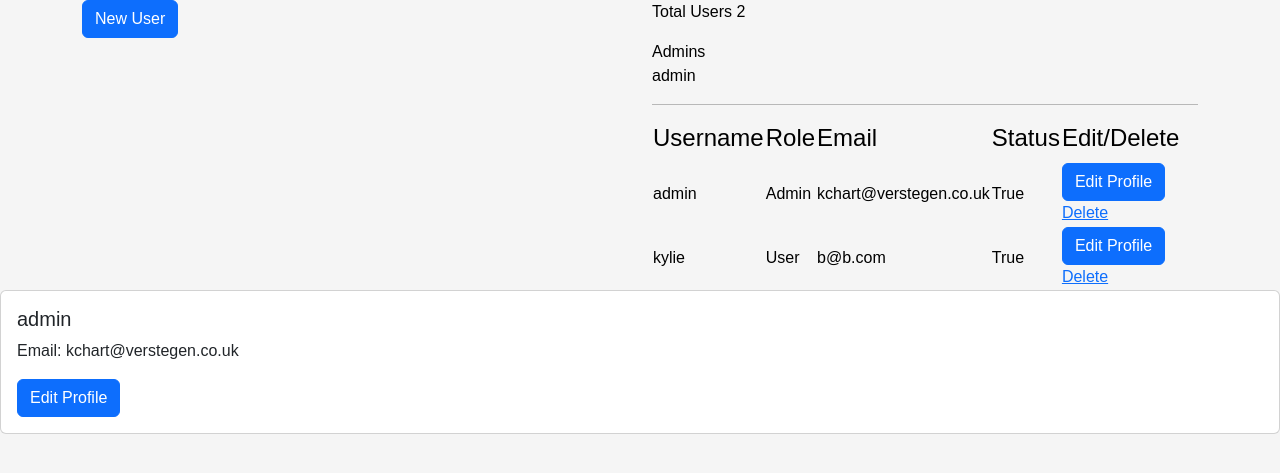
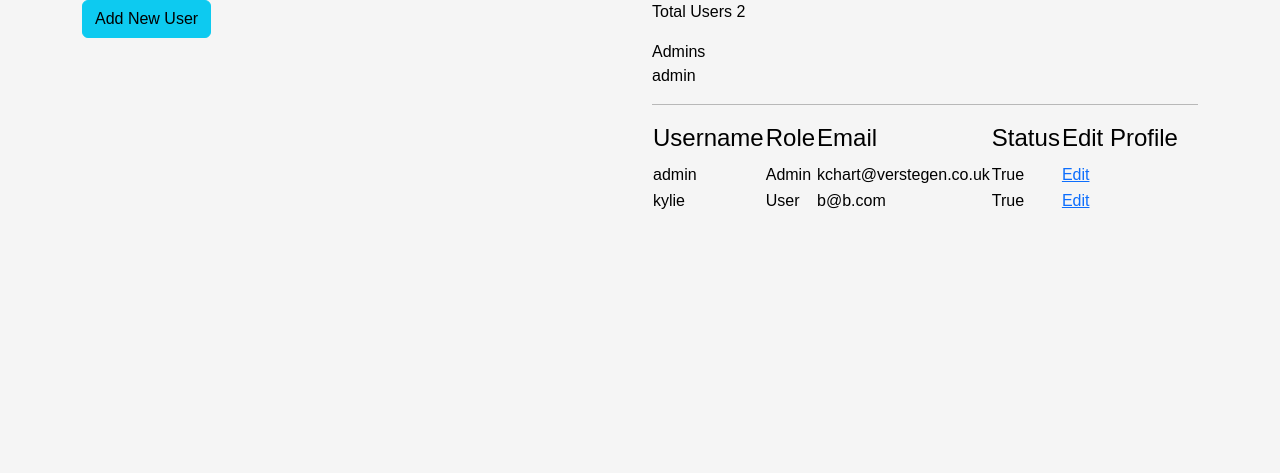
Before and after one commit to Mrekyle/v, a Django app: page /profile/user_admin/ in a window 1280 px wide. Shown: the top 473 px of the page. Run offline with Django 4.2, Linux system fonts and the light colour scheme; a user stored in the database is signed in; data comes from the database, SQL or seed files in the repository; both versions use the stored data as it was after the commit; some libraries are stand-ins or nearby versions.

Commit message:
Added Modals for user Admin Functions. Need to style, and pull more user data. But base function is there

```diff
--- a/verstegen_app/templates/base.html
+++ b/verstegen_app/templates/base.html
@@ -84,9 +84,13 @@
             </div>
         {% endif %}
 
-        {% block postloadjs %}
-        <script src="https://code.jquery.com/jquery-3.2.1.slim.min.js"></script>
-        <script src="https://maxcdn.bootstrapcdn.com/bootstrap/4.0.0/js/bootstrap.min.js"></script>
+        {% block post_js %}
+            <!-- <script src="https://code.jquery.com/jquery-3.2.1.slim.min.js"></script>
+            <script src="https://maxcdn.bootstrapcdn.com/bootstrap/4.0.0/js/bootstrap.min.js"></script> -->
+        {% endblock %}
+
+        {% block postLoadJS %}
+
         {% endblock %}
 
     </body>
--- /dev/null
+++ b/verstegen_app/templates/includes/modals/new_user_modal.html
@@ -0,0 +1,26 @@
+{% extends 'base.html' %}
+{% load static %}
+
+{% block content %}
+<div class="modal" id="createUserModal">
+  <div class="modal-dialog">
+      <div class="modal-content">
+          <div class="modal-header">
+              <h4 class="modal-title">Add new User</h4>
+              <button type="button" class="btn-close" id="cancelNew" data-bs-dismiss="model" aria-label="close"></button>
+          </div>
+          <div class="modal-body">
+            <p>Add a new user</p>
+              <form method="post" action="">
+                  {% csrf_token %}
+                  {{ new_user.as_p }}
+                  <button type="submit" class="btn btn-success mb-2">Create New User</button>
+              </form>
+              <div class="modal-footer">
+                <button type="button" id="cancelNew" class="btn btn-danger" data-bs-dismiss="model">Cancel</button>
+              </div>
+          </div>
+      </div>
+  </div>
+</div>
+{% endblock %}
--- a/verstegen_app/user_profile/forms.py
+++ b/verstegen_app/user_profile/forms.py
@@ -74,7 +74,7 @@ class CreateCustomUser(UserCreationForm):
         return user
 
 
-class UserProfileForm(forms.ModelForm):
-    class Meta:
-        model = User
-        fields = ('first_name', 'last_name', 'email')
+class UserProfileForm(UserCreationForm):
+
+    username = forms.CharField(label='Username', min_length=2, max_length=150)
+    email = forms.EmailField(label='Email')
--- a/verstegen_app/user_profile/templates/edit_user_profile_modal.html
+++ /dev/null
@@ -1,26 +0,0 @@
-{% extends 'base.html' %}
-
-{% block content %}
-<div class="modal fade" id="editUserProfileModal" tabindex="-1" role="dialog" aria-labelledby="editUserProfileModalLabel" aria-hidden="true">
-    <div class="modal-dialog" role="document">
-      <div class="modal-content">
-        <div class="modal-header">
-          <h5 class="modal-title" id="editUserProfileModalLabel">Edit User Profile</h5>
-          <button type="button" class="close" data-dismiss="modal" aria-label="Close">
-            <span aria-hidden="true">&times;</span>
-          </button>
-        </div>
-        <div class="modal-body">
-            <form method="post">
-                {% csrf_token %}
-                {{ edit_form.username}}
-              </form>
-        </div>
-        <div class="modal-footer">
-          <button type="button" class="btn btn-secondary" data-dismiss="modal">Close</button>
-          <button type="button" class="btn btn-primary" id="saveUserProfileBtn">Save changes</button>
-        </div>
-      </div>
-    </div>
-  </div>
-{% endblock %}
--- a/verstegen_app/user_profile/templates/user-admin.html
+++ b/verstegen_app/user_profile/templates/user-admin.html
@@ -1,4 +1,5 @@
 {% extends 'base.html' %}
+{% load static %}
 
 {% block extra_title %}
 
@@ -8,9 +9,7 @@
 <div class="container">
     <div class="row">
         <div class="col-lg-6 col-md-6 col-sm-12">
-            <button type="button" class="btn btn-primary" data-toggle="modal" data-target="#newUserProfileModal">
-                New User
-              </button>
+          <button class="btn btn-info" id="createUserButton">Add New User</button>
         </div>
         <div class="col-lg-6 col-md-6 col-sm-12">
             <p>Total Users {{ count }}</p>
@@ -37,7 +36,7 @@
                             <h4>Status</h4>
                         </td>
                         <td>
-                            <h4>Edit/Delete</h4>
+                            <h4>Edit Profile</h4>
                         </td>
                     </tr>
                 </th>
@@ -48,10 +47,7 @@
                         <td>{{ user.email }}</td>
                         <td>{{ user.is_active }}</td>
                         <td>
-                            <button type="button" class="btn btn-primary" data-toggle="modal" data-target="#editUserProfileModal">
-                                Edit Profile
-                              </button>
-                            <a href="{% url 'delete_user' user.id %}">Delete</a>
+                            <a href="{% url 'edit_user' user.id %}">Edit</a>
                         </td>
                     </tr>
                 {% endfor %}
@@ -59,86 +55,25 @@
         </div>
     </div>
 </div>
-<div class="modal fade" id="newUserProfileModal" tabindex="-1" role="dialog" aria-labelledby="editUserProfileModalLabel" aria-hidden="true">
-    <div class="modal-dialog" role="document">
-      <div class="modal-content">
-        <div class="modal-header">
-          <h5 class="modal-title" id="editUserProfileModalLabel">Add New User</h5>
-          <button type="button" class="close" data-dismiss="modal" aria-label="Close">
-            <span aria-hidden="true">&times;</span>
-          </button>
-        </div>
-        <div class="modal-body">
-          <form method="post">
-            {% csrf_token %}
-            {{ form.as_p }}
-            <button type="submit" class="btn btn-primary">Save Changes</button>
-          </form>
-        </div>
-      </div>
-    </div>
-  </div>
-  <div class="card">
-    <div class="card-body">
-      <h5 class="card-title">{{ user.username }}</h5>
-      <p class="card-text">Email: {{ user.email }}</p>
-      <button type="button" class="btn btn-primary" data-toggle="modal" data-target="#editUserProfileModal" data-user-id="{{ user.id }}">
-        Edit Profile
-      </button>
-    </div>
-  </div>
-  {% include 'edit_user_profile_modal.html' %}
-  <script>
-    // Get the modal element
-    var editUserProfileModal = document.getElementById('editUserProfileModal');
+{% include 'includes/modals/new_user_modal.html' %}
+{% endblock %}
 
-    // Get the form element
-    var editUserProfileForm = document.getElementById('editUserProfileForm');
+{% block postLoadJS %}
+<script type="text/javascript">
+  document.getElementById('createUserButton').addEventListener('click', function() {
+    document.getElementById('createUserModal').style.display = 'block';
+  });
 
-    // Get the save button element
-    var saveUserProfileBtn = document.getElementById('saveUserProfileBtn');
-
-    // Add event listener to the save button
-    saveUserProfileBtn.addEventListener('click', function() {
-      // Prevent the default form submission behavior
-      event.preventDefault();
-
-      // Get the user ID from the modal data attribute
-      var userId = editUserProfileModal.dataset.userId;
-
-      // Serialize the form data
-      var formData = new FormData(editUserProfileForm);
-
-      // Send the form data to the server using AJAX
-      var xhr = new XMLHttpRequest();
-      xhr.open('POST', '/edit_user_profile/' + userId + '/');
-      xhr.send(formData);
-
-      // Handle the response from the server
-      xhr.onload = function() {
-        if (xhr.status === 200) {
-          // Form submission successful, close the modal
-          editUserProfileModal.classList.remove('show');
-          document.body.classList.remove('modal-open');
-          editUserProfileModal.querySelector('.modal-backdrop').remove();
-
-          // Show success message
-          alert('User profile updated successfully.');
-        } else {
-          // Form submission failed, show error message
-          alert('Failed to update user profile.');
-        }
-      };
+  document.getElementById('cancelNew').addEventListener('click', function() {
+        document.getElementById('createUserModal').style.display = 'none';
     });
 
-    // Add event listener to the modal to close it when the cancel button is clicked
-    editUserProfileModal.addEventListener('click', function(event) {
-      if (event.target.matches('.close')) {
-        // Close the modal
-        editUserProfileModal.classList.remove('show');
-        document.body.classList.remove('modal-open');
-        editUserProfileModal.querySelector('.modal-backdrop').remove();
-      }
-    });
-  </script>
+  // JavaScript to close the modals when the user clicks outside of them
+  window.addEventListener('click', function(event) {
+    var createUserModal = document.getElementById('createUserModal');
+      if (event.target == createUserModal) {
+        createUserModal.style.display = 'none';
+    }
+  });
+</script>
 {% endblock %}
--- a/verstegen_app/user_profile/urls.py
+++ b/verstegen_app/user_profile/urls.py
@@ -3,5 +3,8 @@ from . import views
 
 urlpatterns = [
     path('user_admin/', views.user_manager, name='user_admin'),
+    path('edit_user_modal/<int:user_id>/', views.user_edit_modal, name='edit_user_modal'),
+    path('edit_user/<int:user_id>', views.user_profile_admin, name='edit_user'),
+    path('delete_user_modal/<int:user_id>/', views.delete_user_modal, name='delete_user_modal'),
     path('delete_user/<int:user_id>', views.user_delete, name='delete_user'),
 ]
--- a/verstegen_app/user_profile/views.py
+++ b/verstegen_app/user_profile/views.py
@@ -18,7 +18,7 @@ def user_manager(request):
 
     users = User.objects.all()
     user_count = users.count()
-    form = CreateCustomUser()
+    new_user = CreateCustomUser()
 
     role_selection = request.POST.get('role')
     username = request.POST.get(str('username'))
@@ -30,12 +30,16 @@ def user_manager(request):
         '4': {'role': User.USER, 'group': 'User'},
     }
 
+
+    """
+        Manual User role selection
+    """
     if request.method == 'POST':
-        form = CreateCustomUser(request.POST)
+        new_user = CreateCustomUser(request.POST)
         if role_selection in roles:
             role_data = roles[role_selection]
-            if form.is_valid():
-                user = form.save(commit=False)
+            if new_user.is_valid():
+                user = new_user.save(commit=False)
                 user.role = role_data['role']
                 user.is_active = True
                 user.save()
@@ -48,18 +52,51 @@ def user_manager(request):
         else:
             messages.error(request, f'Oops.. Something went wrong, Please take another look \
                            and try again.')
+    else:
+        new_user = CreateCustomUser()
 
     template = 'user-admin.html'
     context = {
-        'form': form,
+        'new_user': new_user,
         'users': users,
         'count': user_count,
     }
 
     return render(request, template, context)
 
+
 @login_required(login_url='landing')
+def user_profile_admin(request, user_id):
+    """
+    Allows the admin to pull up the suers information and edit the user
+    """
 
+    user = get_object_or_404(User, id=user_id)
+    edit_form = UserProfileForm(instance=user)
+
+    if request.method == 'POST':
+        edit_form = UserProfileForm(request.POST, instance=user)
+
+        if edit_form.is_valid():
+            edit_form.save()
+            messages.success(request, f'User {user.username} was successfully updated')
+            return redirect('user_admin')
+        else:
+            messages.error(request, f'Something went wrong. Please check the form and try again.')
+    else:
+        edit_form = UserProfileForm(instance=user)
+        messages.info(request, f'You are currently editing user profile: {user.username}')
+
+
+    template = 'user_edit.html'
+    context ={
+        'edit_user': edit_form,
+        'user': user,
+    }
+    return render(request, template, context)
+
+
+@login_required(login_url='landing')
 def user_delete(request, user_id):
     """
         Allows the Admin to delete the users
@@ -70,42 +107,18 @@ def user_delete(request, user_id):
     messages.success(request, f'User {user.username} was successfully deleted')
     return redirect(reverse('user_admin'))
 
-# def edit_user(request, user_id):
-#     user = User.objects.get(pk=user_id)
-#     if request.method == 'POST':
-#         form = UserProfileForm(request.POST, instance=user)
-#         if form.is_valid():
-#             form.save()
-#             return redirect('user_profile', pk=user_id)
-#     else:
-#         form = UserProfileForm(instance=user)
-#     return render(request, 'edit_user_profile.html', {'form': form})
+@login_required(login_url='landing')
+def delete_user_modal(request, user_id):
+    """
+        User delete modal
+    """
+    user = User.objects.get(id=user_id)
+    return render(request, 'delete_user_modal.html', {'user': user})
 
 @login_required(login_url='landing')
-def user_edit(request, user_id):
+def user_edit_modal(request, user_id):
     """
-    Allows the Staff to edit the users
+        User edit modal
     """
-
-    user = get_object_or_404(User, id=user_id)
-    form = UserProfileForm(instance=user)
-
-    if request.method == 'POST':
-        form = UserProfileForm(request.POST, instance=user)
-
-        if form.is_valid():
-            form.save()
-            messages.success(request, f'User {user.username} was successfully updated')
-            return redirect('user_admin')
-        else:
-            messages.error(request, f'Something went wrong. Please check the form and try again.')
-    else:
-        form = UserProfileForm(instance=user)
-        messages.info(request, f'You are currently editing user profile: {user.username}')
-
-    template = 'user-admin.html'
-    context = {
-        'edit_form': form,
-        'user': user,
-    }
-    return render(request, template, context)
+    user = User.objects.get(id=user_id)
+    return render(request, 'edit_user_modal.html', {'user': user})
```
Also changed, not shown: verstegen_app/templates/includes/modals/delete_user_modal.html (added, +25 -0 lines), verstegen_app/templates/includes/modals/edit_user_modal.html (added, +46 -0 lines), verstegen_app/user_profile/templates/user_edit.html (added, +52 -0 lines), verstegen_app/db.sqlite3, verstegen_app/templates/includes/navigation/admin_nav.html (added).
